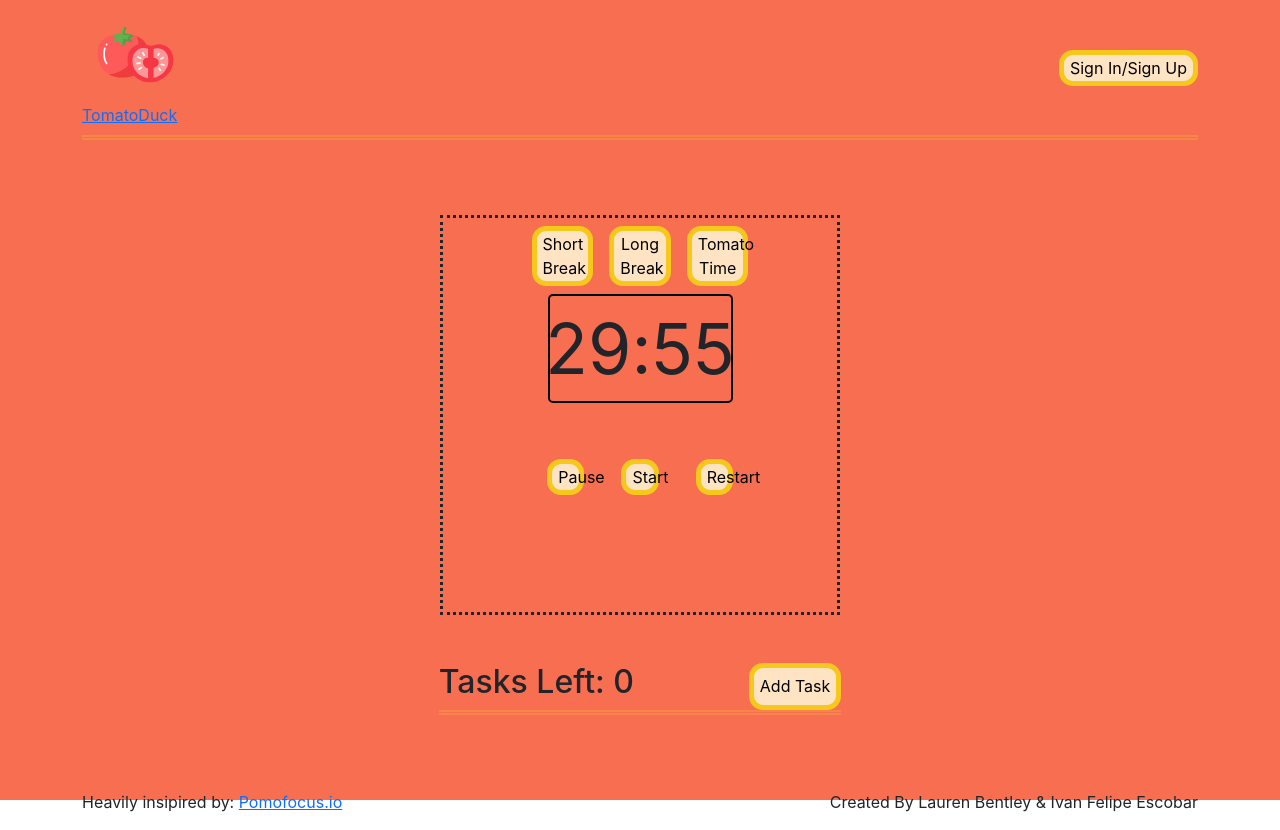
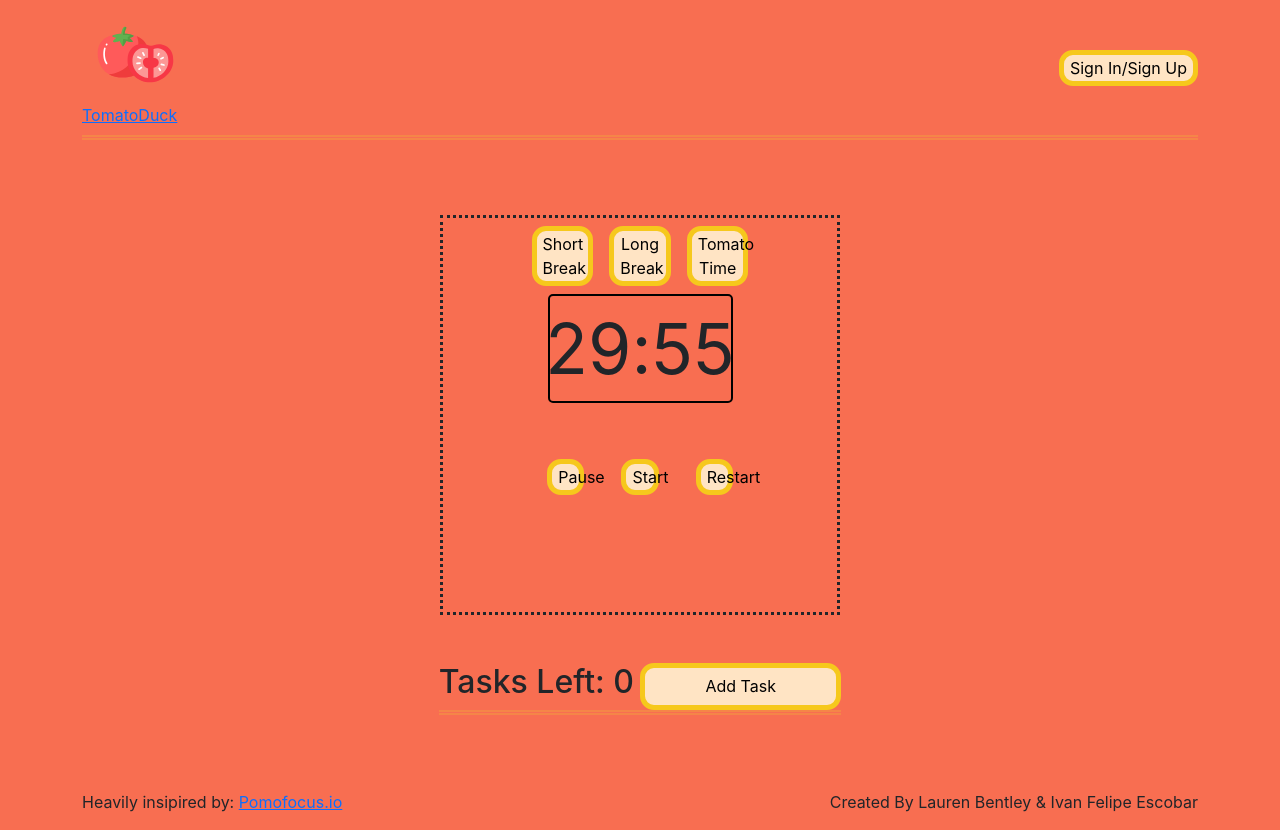
Before and after one commit to indwomt/tomatoduck, a React (Create React App) app in the folder client/: page / in a window 1280 px wide. Built offline with nearby package versions, Linux system fonts and the light colour scheme; the HTML template or start-up script is replaced by a standard one.

Commit message:
app.js color fix

```diff
--- a/client/src/App.css
+++ b/client/src/App.css
@@ -44,7 +44,7 @@
 
 #root{
   background-color: #F86E51;
-  height: 100vh;
+  height: 100%;
 }
 
 
--- a/client/src/components/Tasks.js
+++ b/client/src/components/Tasks.js
@@ -3,9 +3,9 @@ import react from 'react'
 export default function Tasks() {
     return(
         <div className='container col-4 d-flex-col justify-content-center my-5'>
-            <div className='task-header justify-content-between d-flex'>
-                <h2>Tasks Left: 0</h2>
-                <button className='add-task-btn'>Add Task</button>
+            <div className='task-header col-12 justify-content-between d-flex flex-wrap'>
+                <h2 class='col-12 col-md-6 flex-wrap'>Tasks Left: 0</h2>
+                <button className='add-task-btn col-md-6 col-12 flex-wrap'>Add Task</button>
             </div>
             <div className='task-container'>
 
```
